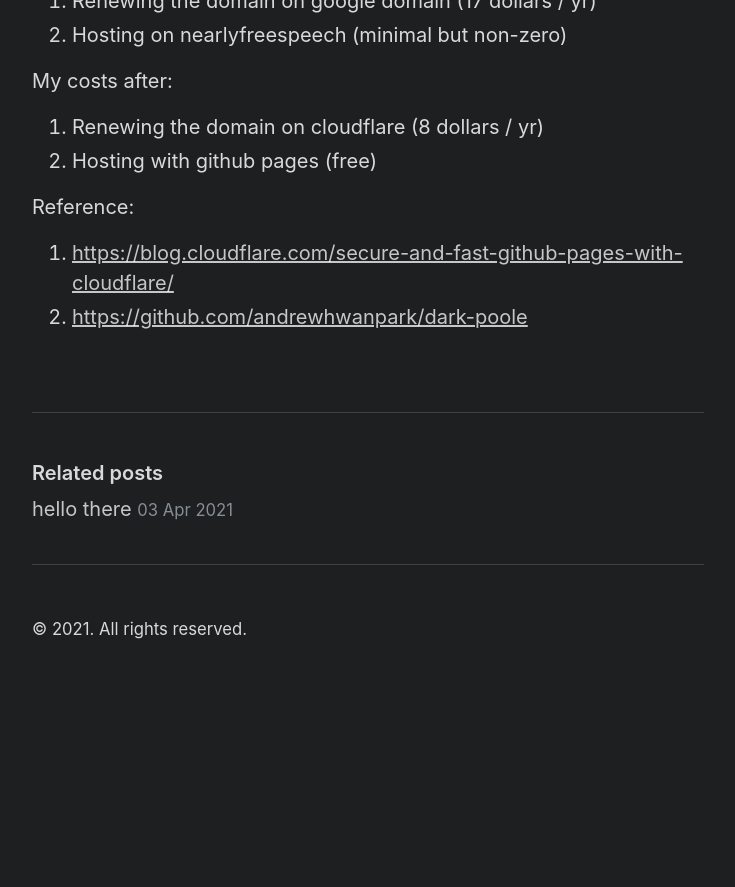
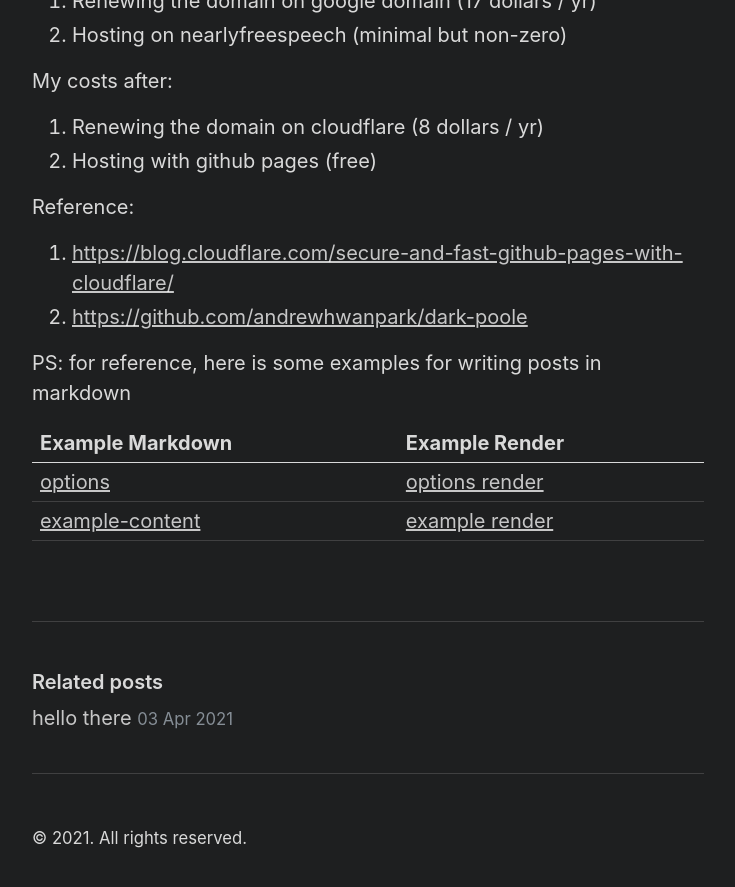
Before and after one commit to tomtclai/tomtclai.github.io, a Jekyll site: the page built from _posts/2021-04-03-setup.md, in a window 1280 px wide and 900 px high, scrolled down 1263 px. Shown: the top 887 px of the window, without its empty margins (272-1007 px from the left). Built offline with Jekyll 4.4.1, drawn with Linux system fonts in a browser that asks for light colours; before the commit the page ends 1954 px from its top, so only the background shows below that.

Commit message:
Update 2021-04-03-setup.md

```diff
--- a/_posts/2021-04-03-setup.md
+++ b/_posts/2021-04-03-setup.md
@@ -41,3 +41,11 @@ My costs after:
 Reference:
 1. [https://blog.cloudflare.com/secure-and-fast-github-pages-with-cloudflare/](https://blog.cloudflare.com/secure-and-fast-github-pages-with-cloudflare/)
 2. [https://github.com/andrewhwanpark/dark-poole](https://github.com/andrewhwanpark/dark-poole)
+
+
+PS: for reference, here is some examples for writing posts in markdown
+
+ Example Markdown | Example Render
+ -----|------
+ [options](https://raw.githubusercontent.com/andrewhwanpark/dark-poole/master/_posts/2020-04-03-options.md) | [options render](https://andrewhwanpark.github.io/dark-poole/2020/04/03/options/)
+ [example-content](https://raw.githubusercontent.com/andrewhwanpark/dark-poole/master/_posts/2020-04-02-example-content.md) | [example render](https://andrewhwanpark.github.io/dark-poole/2020/04/02/example-content/)
```
